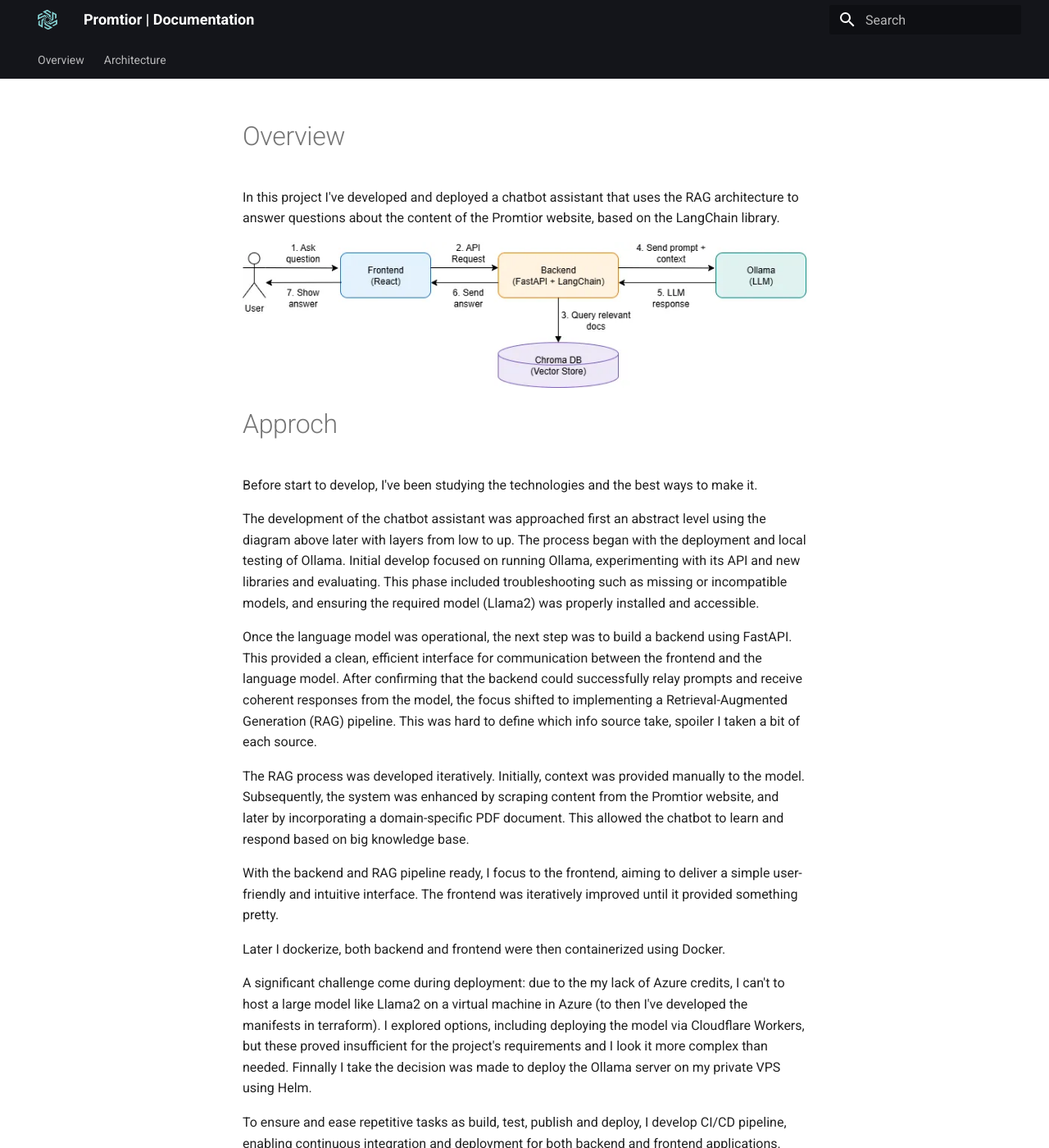
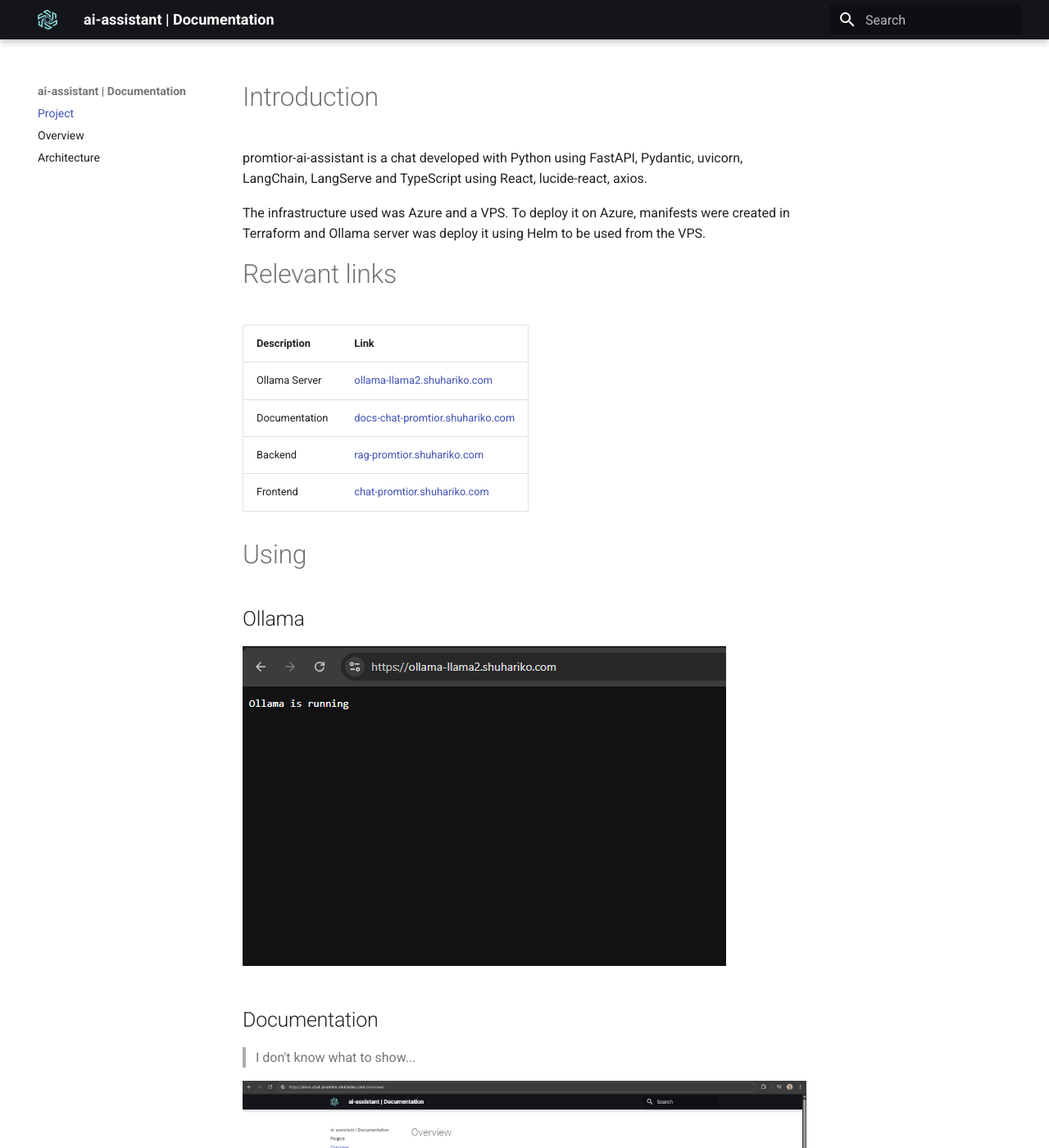
Before and after one commit to xlmriosx/promtior-ai-assistant, an MkDocs documentation site: the page built from docs/docs/index.md, in a window 1280 px wide and 1400 px high. Shown: the whole window at 82% size. Built offline with MkDocs 1.6.1 and Material for MkDocs 9.7.7, drawn with Linux system fonts in a browser that asks for light colours; some of the changed text lies outside the part shown.

Commit message:
docs: add some doc

```diff
--- a/docs/docs/index.md
+++ b/docs/docs/index.md
@@ -1,46 +1,42 @@
-# Overview
+# Introduction
 
-In this project I've developed and deployed a chatbot assistant that uses the RAG architecture to answer questions about the
-content of the Promtior website, based on the LangChain library.
+promtior-ai-assistant is a chat developed with Python using FastAPI, Pydantic, uvicorn, LangChain, LangServe and
+TypeScript using React, lucide-react, axios.
 
-![chatbot-components](assets/chatbot-components.webp)
+The infrastructure used was Azure and a VPS. To deploy it on Azure, manifests were created in Terraform and Ollama
+server was deploy it using Helm to be used from the VPS.
 
-# Approch
+# Relevant links
 
-Before start to develop, I've been studying the technologies and the best ways to make it.
+| Description    | Link |
+|-----------|------|
+| Ollama Server      | [ollama-llama2.shuhariko.com](https://ollama-llama2.shuhariko.com)   |
+| Documentation      | [docs-chat-promtior.shuhariko.com](https://docs-chat-promtior.shuhariko.com)   |
+| Backend     |  [rag-promtior.shuhariko.com](https://rag-promtior.shuhariko.com)  |
+| Frontend     |  [chat-promtior.shuhariko.com](https://chat-promtior.shuhariko.com)   |
 
-The development of the chatbot assistant was approached first an abstract level using the diagram above later with layers from low to up. The process began with the deployment and local testing of Ollama. Initial develop focused on running Ollama, experimenting with its API and new libraries and evaluating. This phase included troubleshooting such as missing or incompatible models, and ensuring the required model (Llama2) was properly installed and accessible.
+# Using
 
-Once the language model was operational, the next step was to build a backend using FastAPI. This provided a clean, efficient interface for communication between the frontend and the language model. After confirming that the backend could successfully relay prompts and receive coherent responses from the model, the focus shifted to implementing a Retrieval-Augmented Generation (RAG) pipeline. This was hard to define which info source take, spoiler I taken a bit of each source.
+## Ollama
 
-The RAG process was developed iteratively. Initially, context was provided manually to the model. Subsequently, the system was enhanced by scraping content from the Promtior website, and later by incorporating a domain-specific PDF document. This allowed the chatbot to learn and respond based on big knowledge base.
+![ollama-running](assets/ollama-running.png)
 
-With the backend and RAG pipeline ready, I focus to the frontend, aiming to deliver a simple user-friendly and intuitive interface. The frontend was iteratively improved until it provided something pretty.
+## Documentation
 
-Later I dockerize, both backend and frontend were then containerized using Docker.
+> I don't know what to show...
 
-A significant challenge come during deployment: due to the my lack of Azure credits, I can't to host a large model like Llama2 on a virtual machine in Azure (to then I've developed the manifests in terraform). I explored options, including deploying the model via Cloudflare Workers, but these proved insufficient for the project's requirements and I look it more complex than needed. Finnally I take the decision was made to deploy the Ollama server on my private VPS using Helm.
+![documentation-running](assets/documentation-running.png)
 
-To ensure and ease repetitive tasks as build, test, publish and deploy, I develop CI/CD pipeline, enabling continuous integration and deployment for both backend and frontend applications.
+## Backend
 
-Finally, comprehensive documentation was written, and all project details were reviewed to ensure clarity, reproducibility, and ease of future development or evaluation.
+![backend-running](assets/rag-running.png)
 
-# Functionality
+### Swagger UI
 
-The chatbot be able to answer the following questions:
+![backend-swagger-running](assets/rag-swagger.png)
 
-- What services does Promtior offer?
-- When was the company founded?
+![backend-swagger-basic-running](assets/rag-swagger-basic.png)
 
-# Technologies
+### LangServe Playground
 
-- Ollama and LlaMA2 as LLM (Large Language Model).
-- FastAPI to make simple requests to Ollama and integration with Langserve.
-- all-MiniLM-L6-v2 as EM (Embedding Model).
-- LangChain with Langserve.
-- React to make basic chat UI.
-- Terraform to provision infrastructure needed.
-- Azure Container Apps to host backend and frontend.
-- Private cluster k8s with Helm to host Ollama and docs.
-- Github Actions to make CI/CD.
-- MkDocs to write this documentation.
+![backend-langserve-running](assets/rag-playground.png)
--- /dev/null
+++ b/docs/docs/overview.md
@@ -0,0 +1,46 @@
+# Overview
+
+In this project I've developed and deployed a chatbot assistant that uses the RAG architecture to answer questions about the
+content of the Promtior website, based on the LangChain library.
+
+![chatbot-components](assets/chatbot-components.webp)
+
+# Approch
+
+Before start to develop, I've been studying the technologies and the best ways to make it.
+
+The development of the chatbot assistant was approached first an abstract level using the diagram above later with layers from low to up. The process began with the deployment and local testing of Ollama. Initial develop focused on running Ollama, experimenting with its API and new libraries and evaluating. This phase included troubleshooting such as missing or incompatible models, and ensuring the required model (Llama2) was properly installed and accessible.
+
+Once the language model was operational, the next step was to build a backend using FastAPI. This provided a clean, efficient interface for communication between the frontend and the language model. After confirming that the backend could successfully relay prompts and receive coherent responses from the model, the focus shifted to implementing a Retrieval-Augmented Generation (RAG) pipeline. This was hard to define which info source take, spoiler I taken a bit of each source.
+
+The RAG process was developed iteratively. Initially, context was provided manually to the model. Subsequently, the system was enhanced by scraping content from the Promtior website, and later by incorporating a domain-specific PDF document. This allowed the chatbot to learn and respond based on big knowledge base.
+
+With the backend and RAG pipeline ready, I focus to the frontend, aiming to deliver a simple user-friendly and intuitive interface. The frontend was iteratively improved until it provided something pretty.
+
+Later I dockerize, both backend and frontend were then containerized using Docker.
+
+A significant challenge come during deployment: due to the my lack of Azure credits, I can't to host a large model like Llama2 on a virtual machine in Azure (to then I've developed the manifests in terraform). I explored options, including deploying the model via Cloudflare Workers, but these proved insufficient for the project's requirements and I look it more complex than needed. Finnally I take the decision was made to deploy the Ollama server on my private VPS using Helm.
+
+To ensure and ease repetitive tasks as build, test, publish and deploy, I develop CI/CD pipeline, enabling continuous integration and deployment for both backend and frontend applications.
+
+Finally, comprehensive documentation was written, and all project details were reviewed to ensure clarity, reproducibility, and ease of future development or evaluation.
+
+# Functionality
+
+The chatbot be able to answer the following questions:
+
+- What services does Promtior offer?
+- When was the company founded?
+
+# Technologies
+
+- Ollama and LlaMA2 as LLM (Large Language Model).
+- FastAPI to make simple requests to Ollama and integration with Langserve.
+- all-MiniLM-L6-v2 as EM (Embedding Model).
+- LangChain with Langserve.
+- React to make basic chat UI.
+- Terraform to provision infrastructure needed.
+- Azure Container Apps to host backend and frontend.
+- Private cluster k8s with Helm to host Ollama and docs.
+- Github Actions to make CI/CD.
+- MkDocs to write this documentation.
--- a/docs/mkdocs.yml
+++ b/docs/mkdocs.yml
@@ -1,6 +1,5 @@
-site_name: Promtior | Documentation
-site_description: promtior-ai-assistant Documentation
-site_url: https://github.com/xlmriosx/promtior-ai-assistant
+site_name: ai-assistant | Documentation
+site_description: ai-assistant Documentation
 
 theme:
   name: material
@@ -13,16 +12,11 @@
     toggle:
       icon: material/weather-night
       name: Switch to dark mode
-  features:
-    - navigation.tabs
-    - navigation.top
-    - content.code.annotate
-    - content.code.copy
 
 plugins:
   - search
-  - blog
 
 nav:
+  - Project: index.md
   - Overview: overview.md
   - Architecture: architecture.md
```
Also changed, not shown: docs/docs/assets/documentation-running.png (added), docs/docs/assets/ollama-running.png (added), docs/docs/assets/rag-playground.png (added), docs/docs/assets/rag-running.png (added), docs/docs/assets/rag-swagger-basic.png (added), docs/docs/assets/rag-swagger.png (added), 3 other files.
